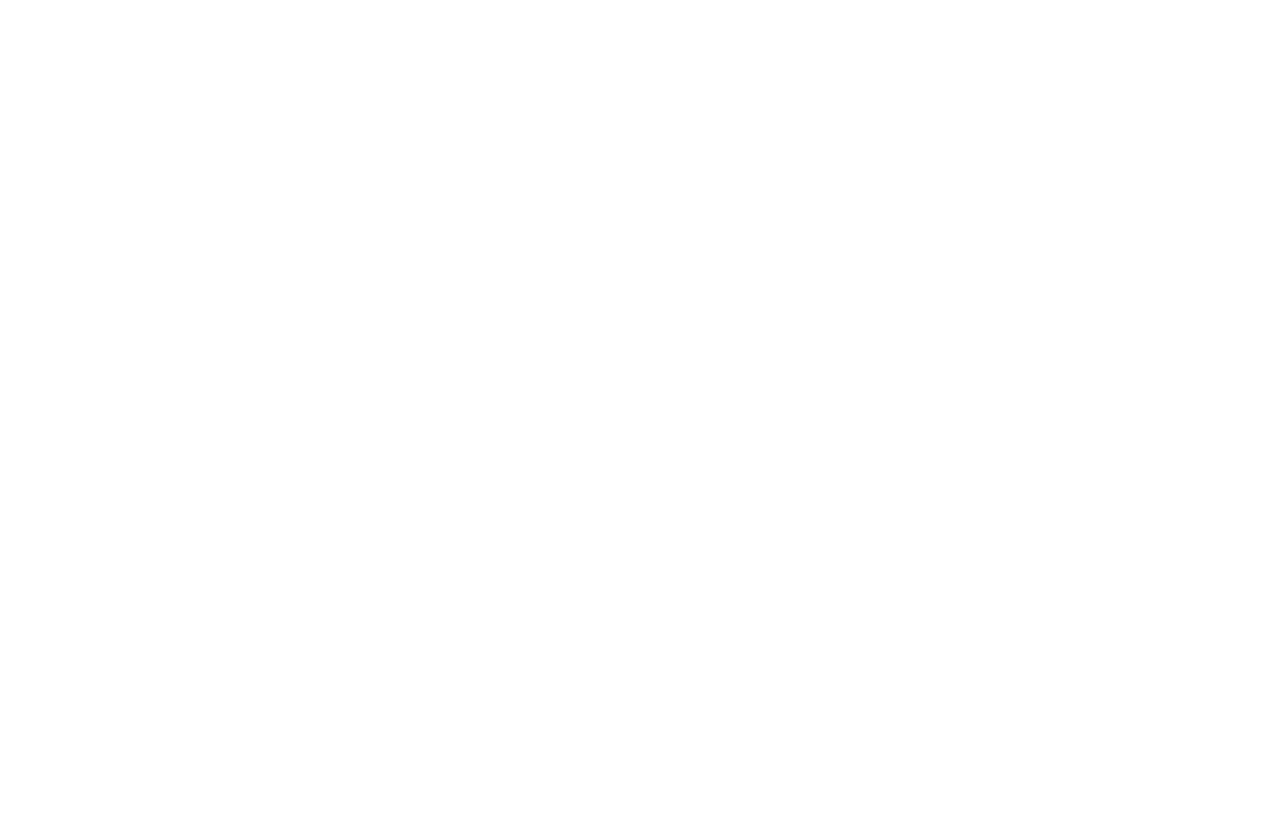
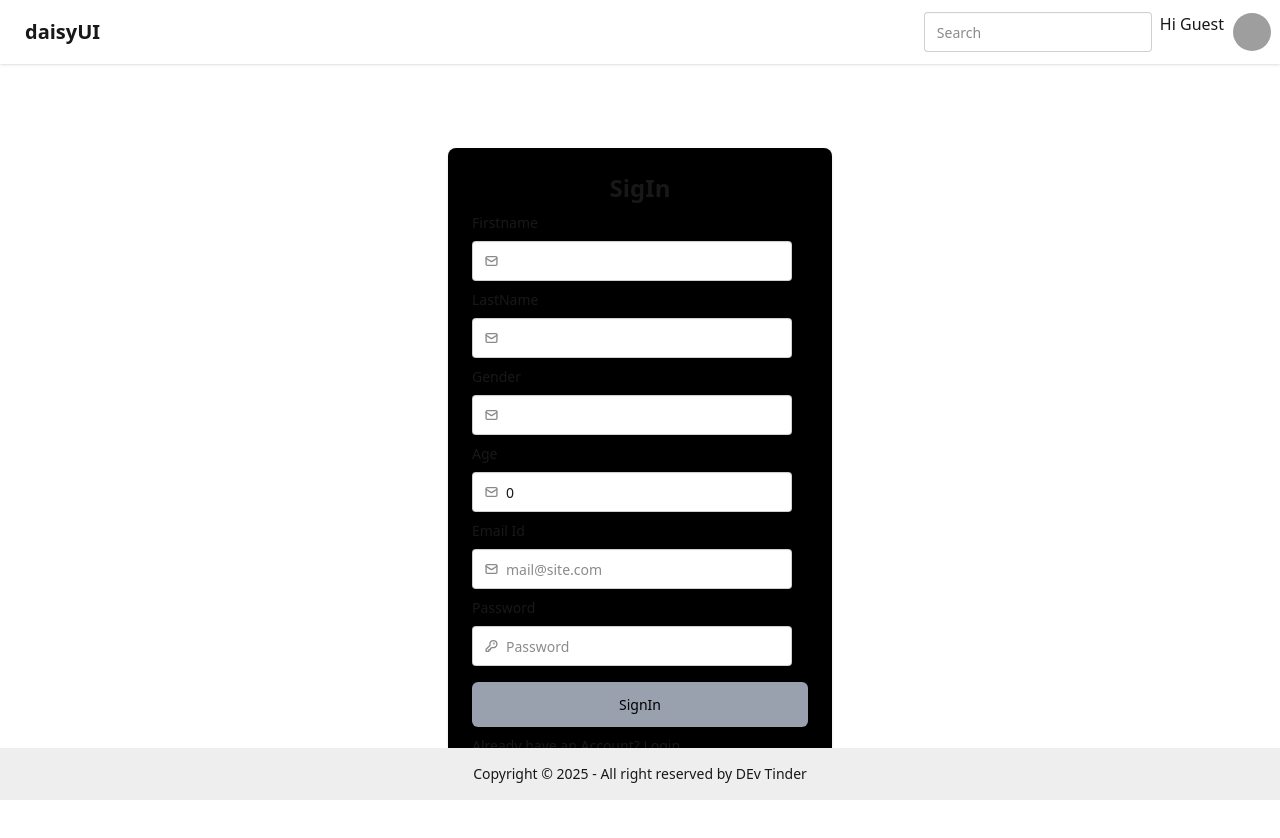
Before and after one commit to krishpinninti789/dev_tinder_frontend, a React (Vite) app: page /signin in a window 1280 px wide. Before the commit this address had no page. Shown: the top 838 px of the page. Before the commit the page ends 800 px from the top, so only its background shows below. Built offline with nearby package versions, Linux system fonts and the light colour scheme; no server answers; grey boxes are pictures that could not be loaded.

Commit message:
Signup component

```diff
--- a/src/App.jsx
+++ b/src/App.jsx
@@ -15,6 +15,7 @@
 import Feed from "./components/Feed";
 import Connections from "./components/Connections";
 import Requests from "./components/Requests";
+import SignIn from "./components/SignIn";
 
 function App() {
   const [count, setCount] = useState(0);
@@ -29,6 +30,7 @@
             <Route path="/profile" element={<Profile />} />
             <Route path="/connections" element={<Connections />} />
             <Route path="/requests" element={<Requests />} />
+            <Route path="/signin" element={<SignIn />} />
           </Route>
         </Routes>
       </BrowserRouter>
--- a/src/components/Login.jsx
+++ b/src/components/Login.jsx
@@ -3,8 +3,9 @@
 import axios from "axios";
 import { useDispatch } from "react-redux";
 import { addUser } from "../utils/userSlice";
-import { useNavigate } from "react-router-dom";
+import { Link, useNavigate } from "react-router-dom";
 import { BASE_URL } from "../utils/constants";
+import SignIn from "./SignIn";
 
 const Login = () => {
   const navigate = useNavigate();
@@ -104,6 +105,7 @@
           >
             Login
           </button>
+          <Link to="/signin">New User? SignIn</Link>
         </div>
       </div>
     </div>
--- /dev/null
+++ b/src/components/SignIn.jsx
@@ -0,0 +1,223 @@
+import React from "react";
+import { useState } from "react";
+import axios from "axios";
+import { useDispatch } from "react-redux";
+import { addUser } from "../utils/userSlice";
+import { Link, useNavigate } from "react-router-dom";
+import { BASE_URL } from "../utils/constants";
+import Login from "./Login";
+
+const SignIn = () => {
+  const navigate = useNavigate();
+  const handleSignIn = async () => {
+    try {
+      const res = await axios.post(
+        BASE_URL + "/signup",
+        {
+          firstName,
+          lastName,
+          email,
+          password,
+          gender,
+          age,
+        },
+        { withCredentials: true }
+      );
+
+      return navigate("/login");
+    } catch (err) {
+      throw new Error(err);
+    }
+  };
+  const [firstName, setFirstName] = useState("");
+  const [lastName, setLastName] = useState("");
+  const [email, setEmail] = useState("");
+  const [gender, setGender] = useState("");
+  const [password, setPassword] = useState("");
+  const [age, setAge] = useState(0);
+  return (
+    <div className="flex items-center justify-center h-screen">
+      <div className="card bg-black w-96 shadow-sm">
+        <div className="card-body flex flex-col">
+          <h2 className="card-title justify-center text-2xl">SigIn</h2>
+          <h1>Firstname</h1>
+          <label className="input validator">
+            <svg
+              className="h-[1em] opacity-50"
+              xmlns="http://www.w3.org/2000/svg"
+              viewBox="0 0 24 24"
+            >
+              <g
+                strokeLinejoin="round"
+                strokeLinecap="round"
+                strokeWidth="2.5"
+                fill="none"
+                stroke="currentColor"
+              >
+                <rect width="20" height="16" x="2" y="4" rx="2"></rect>
+                <path d="m22 7-8.97 5.7a1.94 1.94 0 0 1-2.06 0L2 7"></path>
+              </g>
+            </svg>
+            <input
+              type="text"
+              value={firstName}
+              onChange={(e) => setFirstName(e.target.value)}
+              //   placeholder="mail@site.com"
+              required
+            />
+          </label>
+          <h1>LastName</h1>
+          <label className="input validator">
+            <svg
+              className="h-[1em] opacity-50"
+              xmlns="http://www.w3.org/2000/svg"
+              viewBox="0 0 24 24"
+            >
+              <g
+                strokeLinejoin="round"
+                strokeLinecap="round"
+                strokeWidth="2.5"
+                fill="none"
+                stroke="currentColor"
+              >
+                <rect width="20" height="16" x="2" y="4" rx="2"></rect>
+                <path d="m22 7-8.97 5.7a1.94 1.94 0 0 1-2.06 0L2 7"></path>
+              </g>
+            </svg>
+            <input
+              type="text"
+              value={lastName}
+              onChange={(e) => setLastName(e.target.value)}
+              required
+            />
+          </label>
+          <h1>Gender</h1>
+          <label className="input validator">
+            <svg
+              className="h-[1em] opacity-50"
+              xmlns="http://www.w3.org/2000/svg"
+              viewBox="0 0 24 24"
+            >
+              <g
+                strokeLinejoin="round"
+                strokeLinecap="round"
+                strokeWidth="2.5"
+                fill="none"
+                stroke="currentColor"
+              >
+                <rect width="20" height="16" x="2" y="4" rx="2"></rect>
+                <path d="m22 7-8.97 5.7a1.94 1.94 0 0 1-2.06 0L2 7"></path>
+              </g>
+            </svg>
+            <input
+              type="text"
+              value={gender}
+              onChange={(e) => setGender(e.target.value)}
+              required
+            />
+          </label>
+
+          <h1>Age</h1>
+          <label className="input validator">
+            <svg
+              className="h-[1em] opacity-50"
+              xmlns="http://www.w3.org/2000/svg"
+              viewBox="0 0 24 24"
+            >
+              <g
+                strokeLinejoin="round"
+                strokeLinecap="round"
+                strokeWidth="2.5"
+                fill="none"
+                stroke="currentColor"
+              >
+                <rect width="20" height="16" x="2" y="4" rx="2"></rect>
+                <path d="m22 7-8.97 5.7a1.94 1.94 0 0 1-2.06 0L2 7"></path>
+              </g>
+            </svg>
+            <input
+              type="number"
+              value={age}
+              onChange={(e) => setAge(e.target.value)}
+              required
+            />
+          </label>
+
+          <h1>Email Id</h1>
+          <label className="input validator">
+            <svg
+              className="h-[1em] opacity-50"
+              xmlns="http://www.w3.org/2000/svg"
+              viewBox="0 0 24 24"
+            >
+              <g
+                strokeLinejoin="round"
+                strokeLinecap="round"
+                strokeWidth="2.5"
+                fill="none"
+                stroke="currentColor"
+              >
+                <rect width="20" height="16" x="2" y="4" rx="2"></rect>
+                <path d="m22 7-8.97 5.7a1.94 1.94 0 0 1-2.06 0L2 7"></path>
+              </g>
+            </svg>
+            <input
+              type="email"
+              value={email}
+              onChange={(e) => setEmail(e.target.value)}
+              placeholder="mail@site.com"
+              required
+            />
+          </label>
+          <div className="validator-hint hidden">Enter valid email address</div>
+          <h1>Password</h1>
+          <label className="input validator">
+            <svg
+              className="h-[1em] opacity-50"
+              xmlns="http://www.w3.org/2000/svg"
+              viewBox="0 0 24 24"
+            >
+              <g
+                strokeLinejoin="round"
+                strokeLinecap="round"
+                strokeWidth="2.5"
+                fill="none"
+                stroke="currentColor"
+              >
+                <path d="M2.586 17.414A2 2 0 0 0 2 18.828V21a1 1 0 0 0 1 1h3a1 1 0 0 0 1-1v-1a1 1 0 0 1 1-1h1a1 1 0 0 0 1-1v-1a1 1 0 0 1 1-1h.172a2 2 0 0 0 1.414-.586l.814-.814a6.5 6.5 0 1 0-4-4z"></path>
+                <circle cx="16.5" cy="7.5" r=".5" fill="currentColor"></circle>
+              </g>
+            </svg>
+            <input
+              type="password"
+              required
+              value={password}
+              placeholder="Password"
+              onChange={(e) => setPassword(e.target.value)}
+              minlength="8"
+              pattern="(?=.*\d)(?=.*[a-z])(?=.*[A-Z]).{8,}"
+              title="Must be more than 8 characters, including number, lowercase letter, uppercase letter"
+            />
+          </label>
+          <p className="validator-hint hidden">
+            Must be more than 8 characters, including
+            <br />
+            At least one number <br />
+            At least one lowercase letter <br />
+            At least one uppercase letter
+          </p>
+          <div className="card-actions justify-end"></div>
+          <button
+            className="bg-gray-400 cursor-pointer text-black rounded-md p-3"
+            onClick={handleSignIn}
+          >
+            SignIn
+          </button>
+          <Link to="/login">Already have an Account? Login</Link>
+        </div>
+      </div>
+    </div>
+  );
+};
+
+export default SignIn;
```
